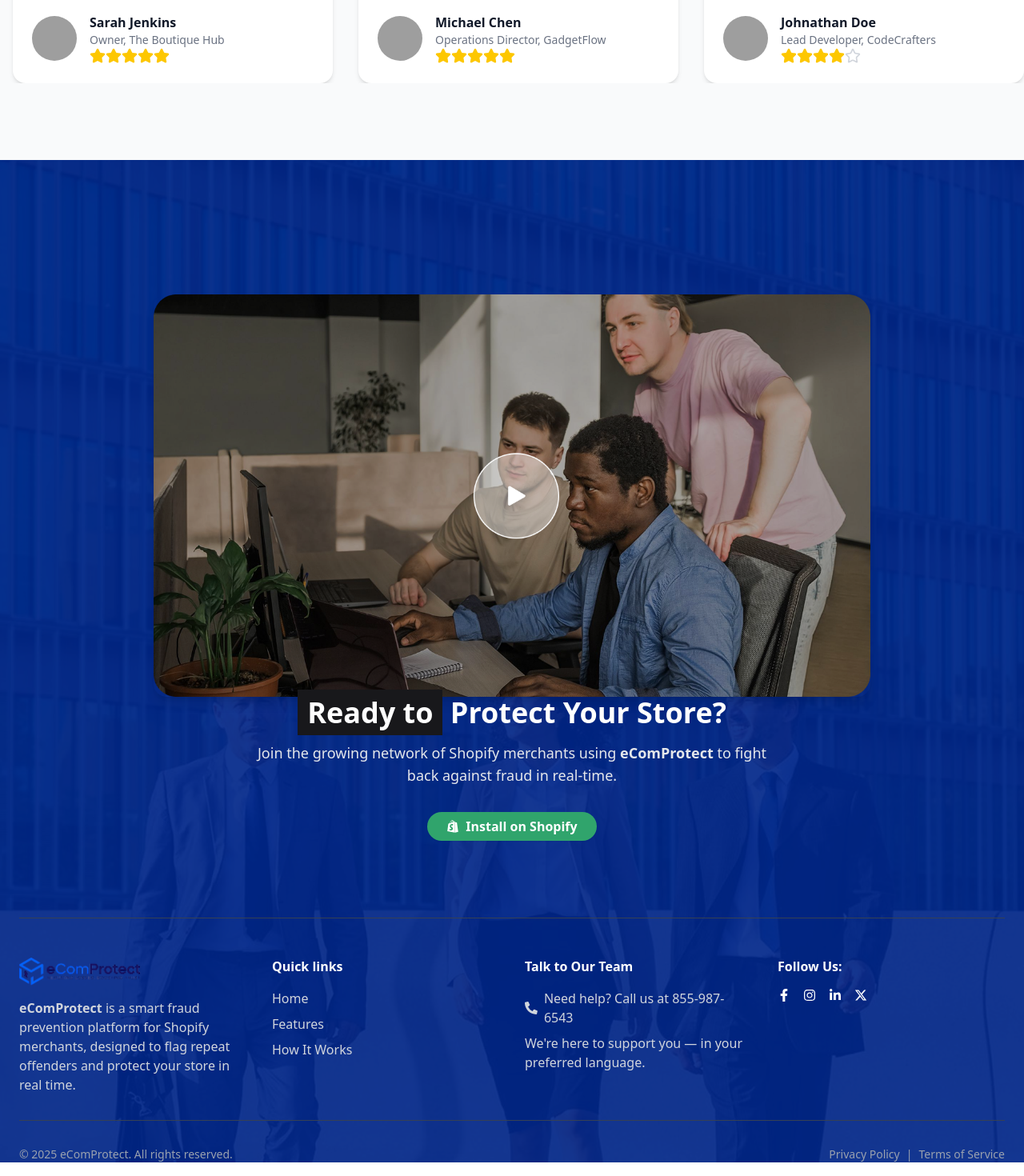
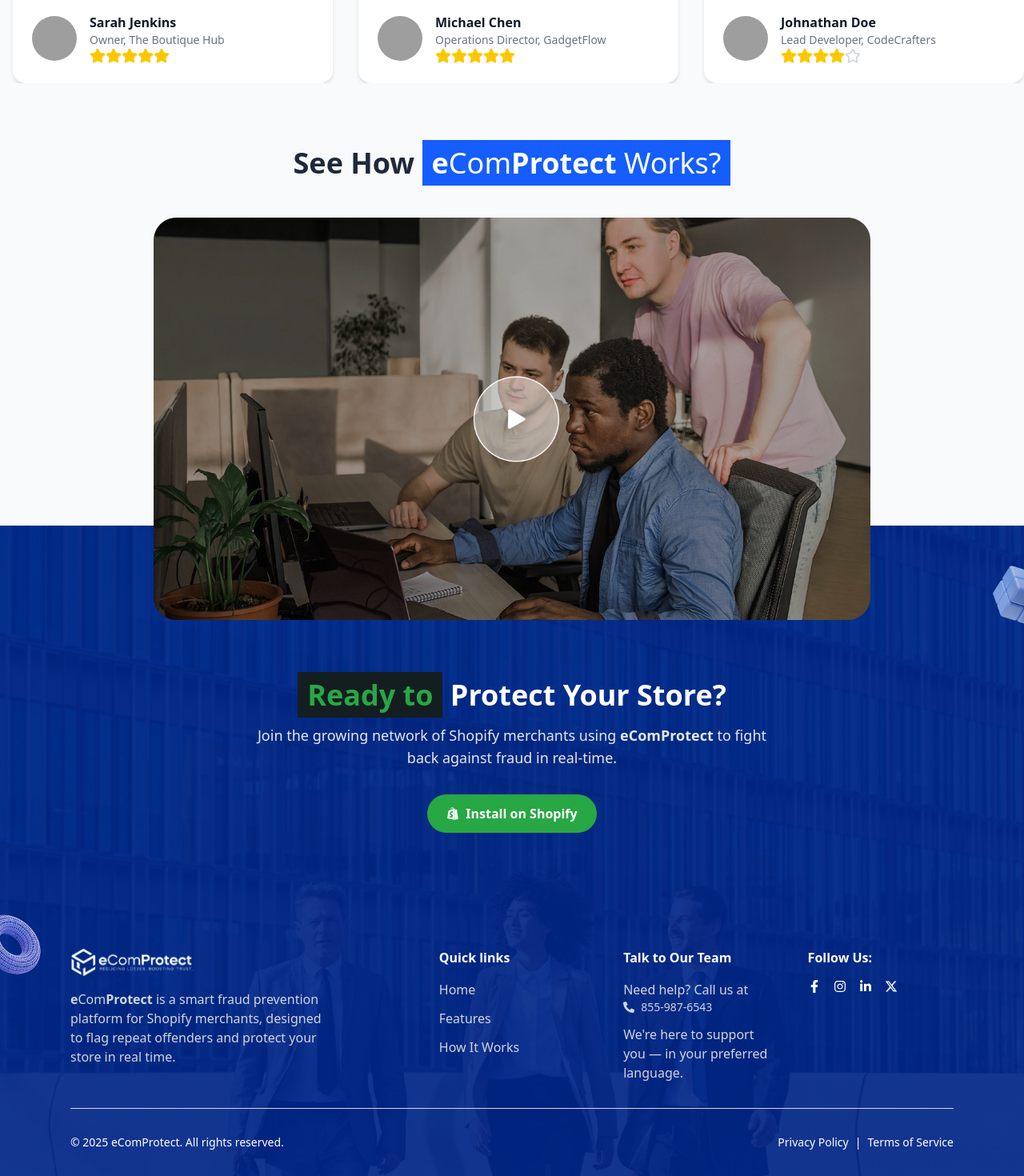
Before and after one commit to Dot-Click/shopify-fe, a React (Vite) app: page / in a window 1280 px wide. Shown: the part 4369-5839 px from the top of the page at 80% size. Built offline with nearby package versions, Linux system fonts and the light colour scheme; grey boxes are pictures that could not be loaded.

Commit message:
footer fixed

```diff
--- a/src/components/home/footer.tsx
+++ b/src/components/home/footer.tsx
@@ -9,54 +9,34 @@
   FaLinkedinIn,
 } from "react-icons/fa";
 import { FaXTwitter } from "react-icons/fa6";
-
 import footerImage from "/images/footer_image.png";
-import videoThumbnail from "/images/videothumbnail.png";
-import logo from "/images/logo.png";
+import logo from "/images/logo_white.png";
 
 export const Footer = () => {
   return (
-    <Box className="relative w-full text-white pt-48">
+    <Box className="relative w-full text-white">
       {/* Background Image Layer */}
       <Box
-        className="absolute inset-0 z-0 bg-cover bg-center"
+        className="absolute inset-0 z-0 bg-cover   bg-no-repeat"
         style={{ backgroundImage: `url(${footerImage})` }}
         aria-hidden="true"
       />
 
-      {/* Overlapping Video Section */}
-      <Box className="container mx-auto px-6 -mt-32">
-        <Box className="mx-auto max-w-4xl text-center">
-          <h2 className="inline-block rounded-lg bg-white p-4 text-4xl font-bold text-gray-800 shadow-xl">
-            See How{" "}
-            <span className="bg-blue-600 px-3 py-1 text-white">
-              eComProtect
-            </span>{" "}
-            Works?
-          </h2>
-          <Box className="group relative mt-8 cursor-pointer">
-            <img
-              src={videoThumbnail}
-              alt="Video thumbnail of team working"
-              className="w-full rounded-2xl shadow-lg"
-            />
-          </Box>
-        </Box>
-      </Box>
-
       {/* Main Footer Content */}
-      <Box className="relative z-10 container mx-auto px-6">
+      <Box className="relative z-10 container mx-auto px-22 pt-48">
         {/* CTA Section */}
         <Box className="mx-auto max-w-2xl text-center pb-24">
           <h2 className="text-4xl font-bold">
-            <span className="bg-[#18181B] px-3 py-1">Ready to</span> Protect
-            Your Store?
+            <span className="bg-[#141E20] text-[#28A745] px-3 py-1">
+              Ready to
+            </span>{" "}
+            Protect Your Store?
           </h2>
           <p className="mt-4 text-lg text-gray-200">
             Join the growing network of Shopify merchants using{" "}
             <b>eComProtect</b> to fight back against fraud in real-time.
           </p>
-          <Button className="mt-8 rounded-full bg-[#30A46C] px-6 py-3 text-base font-semibold text-white hover:bg-[#298d5c]">
+          <Button className="mt-8 rounded-full bg-[#28A745] px-6 py-6 text-base font-semibold text-white hover:bg-[#298d5c]">
             <Link to="/install" className="flex items-center">
               <FaShopify className="mr-2 h-5 w-5" />
               Install on Shopify
@@ -65,20 +45,23 @@
         </Box>
 
         {/* Footer Links Grid */}
-        <Box className="grid grid-cols-1 gap-8 border-t border-gray-700 pt-12 md:grid-cols-2 lg:grid-cols-4">
-          {/* Column 1: Logo & Description */}
-          <div className="space-y-4">
+        <Box className="grid grid-cols-1 gap-y-10 gap-x-8 pt-12 md:grid-cols-2 lg:grid-cols-5 lg:gap-x-12">
+          <div className="space-y-4 lg:col-span-2">
             <img src={logo} alt="eComProtect Logo" className="h-9" />
-            <p className="text-gray-300">
-              <b>eComProtect</b> is a smart fraud prevention platform for
-              Shopify merchants, designed to flag repeat offenders and protect
-              your store in real time.
+            <p className="text-gray-300 pr-22">
+              <b>
+                e<span className="font-normal">Com</span>Protect
+              </b>{" "}
+              is a smart fraud prevention platform for Shopify merchants,
+              designed to flag repeat offenders and protect your store in real
+              time.
             </p>
           </div>
-          {/* Column 2: Quick Links */}
+
+          {/* Column 2: Quick Links (takes 1 of 5 columns) */}
           <div className="space-y-4">
             <h3 className="font-bold">Quick links</h3>
-            <ul className="space-y-2 text-gray-300">
+            <ul className="space-y-3 text-gray-300">
               <li>
                 <Link to="/home" className="hover:text-white">
                   Home
@@ -96,17 +79,22 @@
               </li>
             </ul>
           </div>
-          {/* Column 3: Talk to Our Team */}
+
+          {/* Column 3: Talk to Our Team (takes 1 of 5 columns) */}
           <div className="space-y-4">
             <h3 className="font-bold">Talk to Our Team</h3>
-            <div className="space-y-2 text-gray-300">
-              <p className="flex items-center gap-2">
-                <FaPhoneAlt /> Need help? Call us at 855-987-6543
+            <div className="space-y-3 text-gray-300">
+              <p>
+                Need help? Call us at
+                <span className="flex items-center gap-2 text-sm">
+                  <FaPhoneAlt /> 855-987-6543
+                </span>
               </p>
               <p>We're here to support you — in your preferred language.</p>
             </div>
           </div>
-          {/* Column 4: Follow Us */}
+
+          {/* Column 4: Follow Us (takes 1 of 5 columns) */}
           <div className="space-y-4">
             <h3 className="font-bold">Follow Us:</h3>
             <div className="flex space-x-4">
@@ -127,7 +115,7 @@
         </Box>
 
         {/* Sub-Footer */}
-        <Box className="mt-8 border-t border-gray-700 pt-8 text-center text-sm text-gray-400 sm:flex sm:justify-between">
+        <Box className="mt-8 border-t border-gray-300 pt-8 pb-8 text-center text-sm text-white sm:flex sm:justify-between">
           <p>© 2025 eComProtect. All rights reserved.</p>
           <div className="mt-4 sm:mt-0">
             <Link to="/privacy" className="hover:text-white">
--- /dev/null
+++ b/src/components/home/footerthumbnail.tsx
@@ -0,0 +1,30 @@
+import { Box } from "../ui/box";
+import videoThumbnail from "/images/videothumbnail.png";
+
+export const HowItWorksOverlap = () => {
+  return (
+    <Box className="pb-6">
+      <Box className="container mx-auto px-6">
+        <Box className="mx-auto max-w-4xl text-center">
+          <h2 className="inline-block rounded-lg p-4 text-4xl font-bold text-gray-800">
+            See How{" "}
+            <span className="bg-blue-600 px-3 py-1 text-white">
+              e<span className="font-normal">Com</span>Protect{" "}
+              <span className="font-normal">Works?</span>
+            </span>
+          </h2>
+
+          <Box className="group relative mt-8 cursor-pointer z-10 mb-[-160px]">
+            <div className="inline-block pb-3">
+              <img
+                src={videoThumbnail}
+                alt="Video thumbnail of team working"
+                className="w-full"
+              />
+            </div>
+          </Box>
+        </Box>
+      </Box>
+    </Box>
+  );
+};
--- a/src/components/home/testimonialsection.tsx
+++ b/src/components/home/testimonialsection.tsx
@@ -95,7 +95,8 @@
 
 export const TestimonialsSection = () => {
   return (
-    <Box className="w-full bg-gray-50 py-24 pb-24">
+    // <Box className="w-full bg-gray-50 py-24 pb-24">
+    <Box className="w-full pt-24 pb-16">
       <Box className="container mx-auto px-6">
         {/* Section Header */}
         <Box className="mx-auto max-w-2xl text-center">
--- a/src/pages/home.page.tsx
+++ b/src/pages/home.page.tsx
@@ -13,6 +13,7 @@
 import { WhySection } from "../components/home/whysection";
 import { TestimonialsSection } from "../components/home/testimonialsection";
 import { Footer } from "../components/home/footer";
+import { HowItWorksOverlap } from "../components/home/footerthumbnail";
 // import bgSection from "/images/bg_section.png";
 // import bgCard from "/images/imageCard.png";
 
@@ -75,7 +76,12 @@
       <HowItWorksSection />
       <AheadSection />
       <WhySection />
-      <TestimonialsSection />
+
+      <div className="bg-gray-50">
+        <TestimonialsSection />
+        <HowItWorksOverlap />
+      </div>
+
       <Footer />
     </Box>
   );
```
